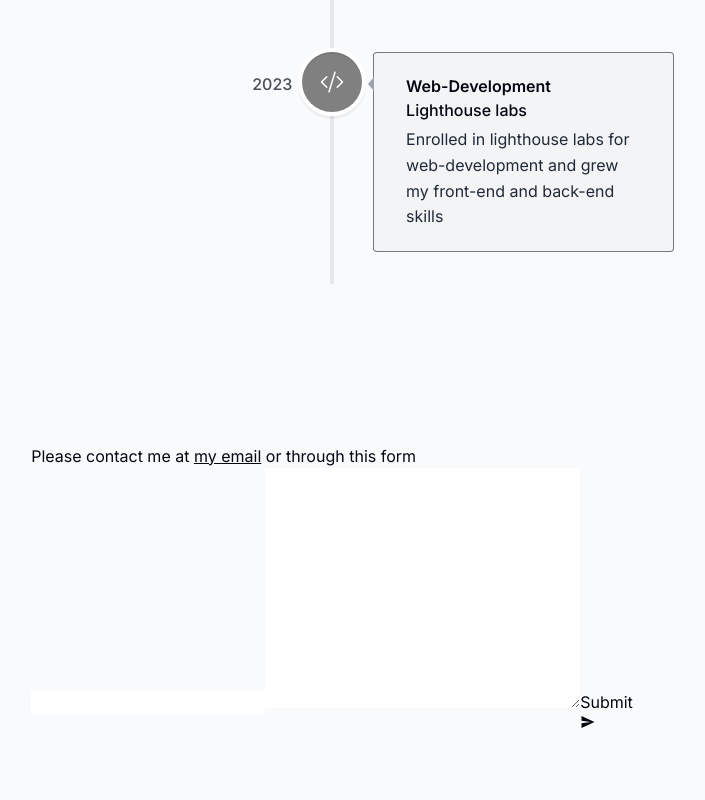
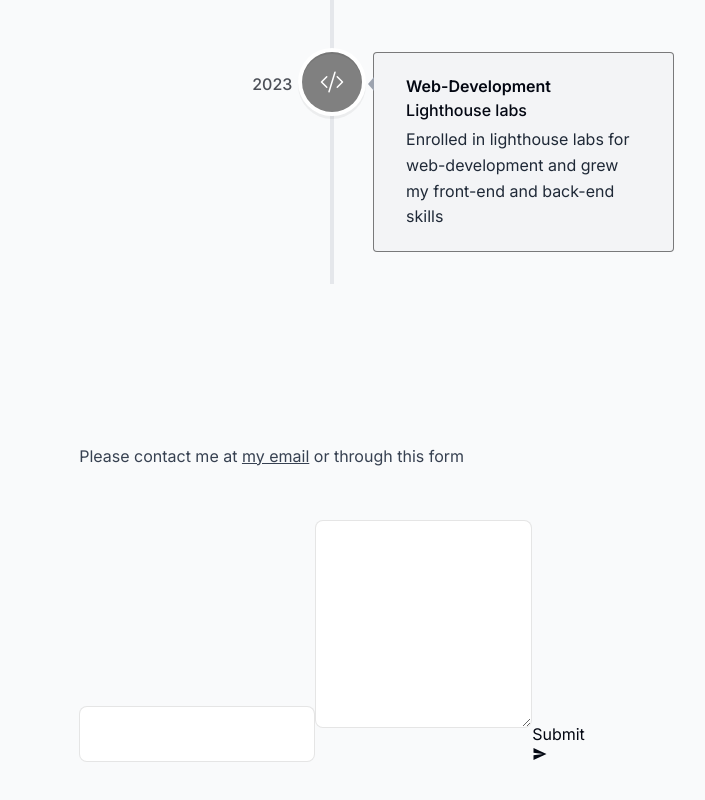
Before and after one commit to JasonMac123/NewPortfolio, a Next.js app: page / in a window 1280 px wide. Shown: the part 3425-4225 px from the top of the page, without its empty margins (308-1013 px from the left). Built offline with nearby package versions, Linux system fonts and the light colour scheme.

Commit message:
Adds styling to contact form

```diff
--- a/components/Contact.tsx
+++ b/components/Contact.tsx
@@ -8,17 +8,24 @@
   const { ref } = useSectionInView("Contact", 0.5);
 
   return (
-    <section id="contact" ref={ref} className="mb-28 sm:mb-40 scroll-mt-28">
-      <p>
+    <section
+      id="contact"
+      ref={ref}
+      className="mb-28 sm:mb-40 scroll-mt-28 w-[min(95%, 38rem)]"
+    >
+      <p className="text-gray-700">
         Please contact me at{" "}
         <a href="mailto:m.jason.2018@gmail.com" className="underline">
           my email
         </a>{" "}
         or through this form
       </p>
-      <form action="POST">
-        <input type="email" />
-        <textarea name="" id="" cols={30} rows={10}></textarea>
+      <form action="POST" className="mt-10">
+        <input
+          type="email"
+          className="h-14 rounded-lg border border-black/10"
+        />
+        <textarea className="h-52 my-3 rounded-lg border border-black/10"></textarea>
         <button type="submit">
           Submit <IoMdSend />
         </button>
```
